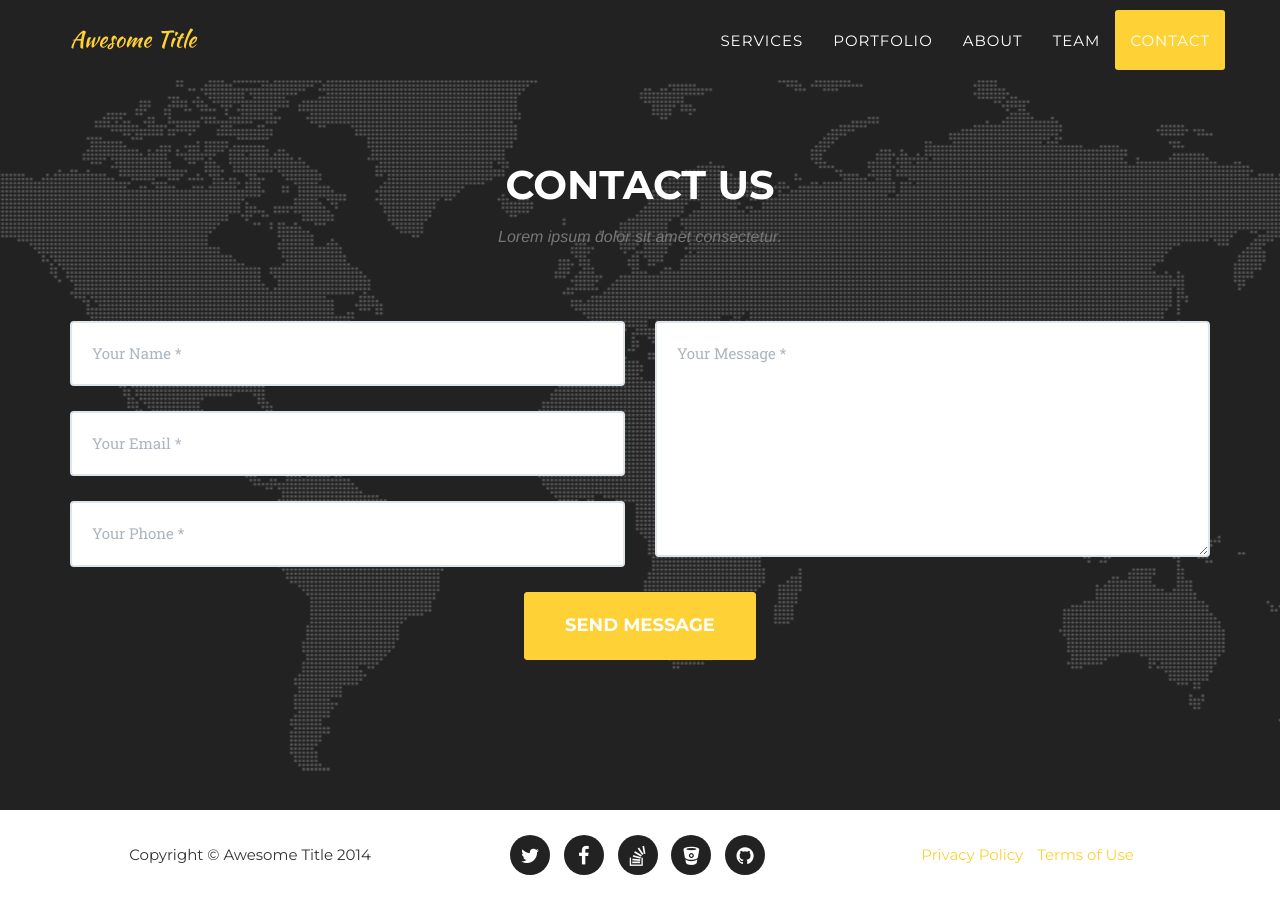
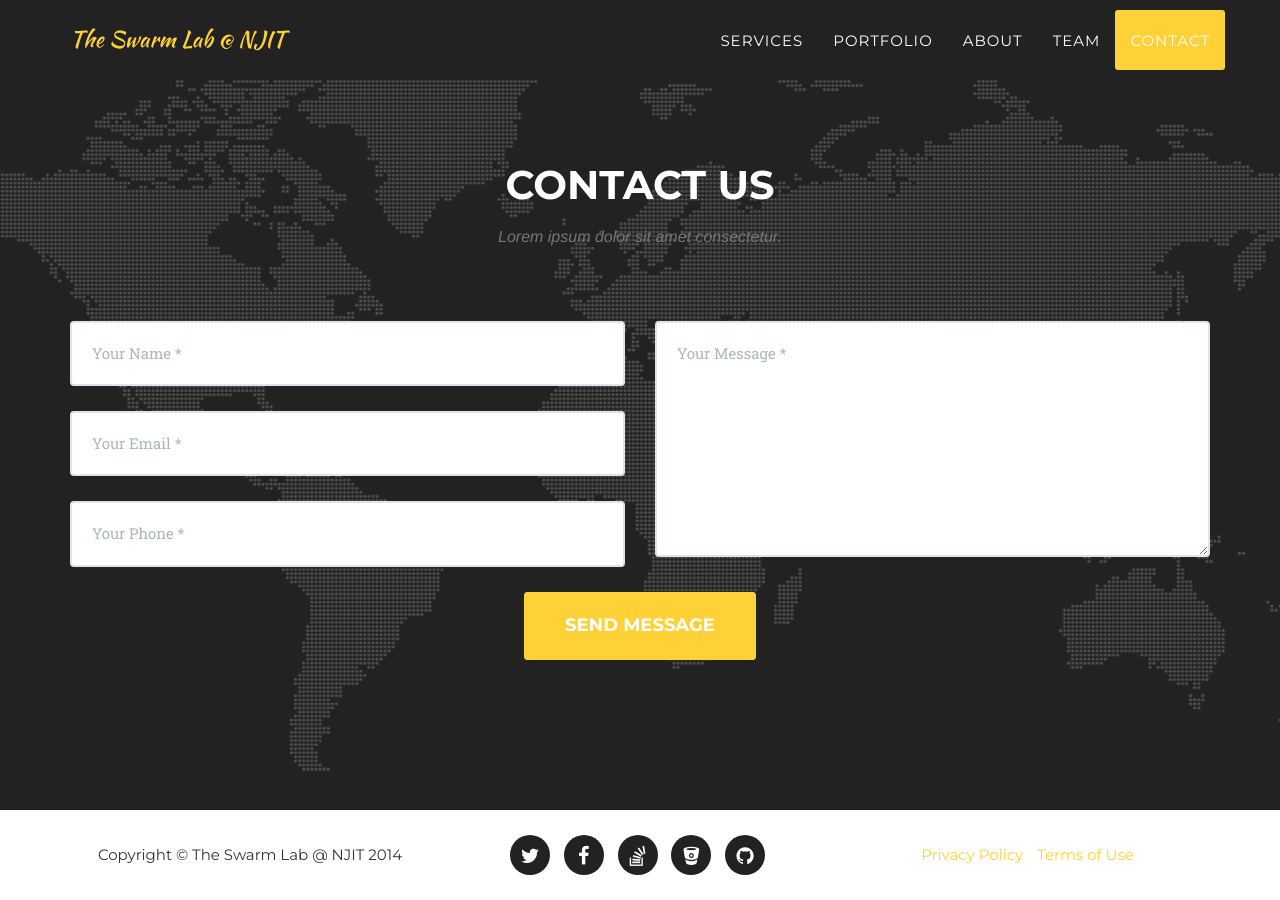
Before and after one commit to swarm-lab/swarm-lab.github.io, a Jekyll site: the page built from index.html, in a window 1280 px wide and 900 px high, scrolled down 5636 px. Built offline with Jekyll 4.4.1, drawn with Linux system fonts in a browser that asks for light colours; some web fonts are replaced.

Commit message:
Generated using Bundler.

```diff
--- /dev/null
+++ b/Gemfile
@@ -0,0 +1,2 @@
+source 'https://rubygems.org'
+gem 'github-pages'
--- a/_config.yml
+++ b/_config.yml
@@ -2,7 +2,7 @@
 #baseurl: /agency-jekyll-theme/
 
 # Site settings
-title: Awesome Title
+title: The Swarm Lab @ NJIT
 email: your-email@domain.com
 description: "Write an awesome description for your new site here. You can edit this line in _config.yml. It will appear in your document head meta (for Google search results) and in your feed.xml site description."
 
```
Also changed, not shown: Gemfile.lock (added), 9 other files.
